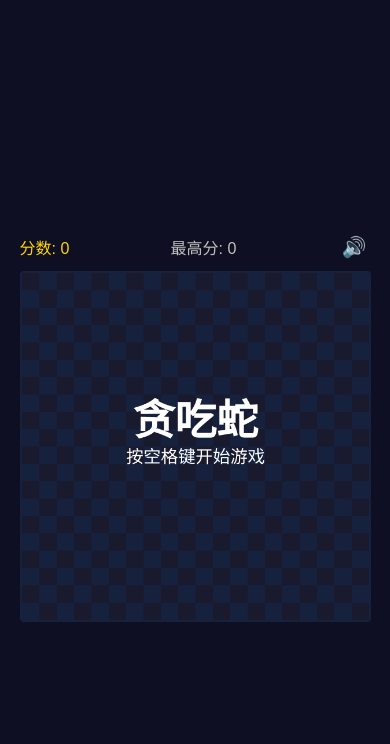
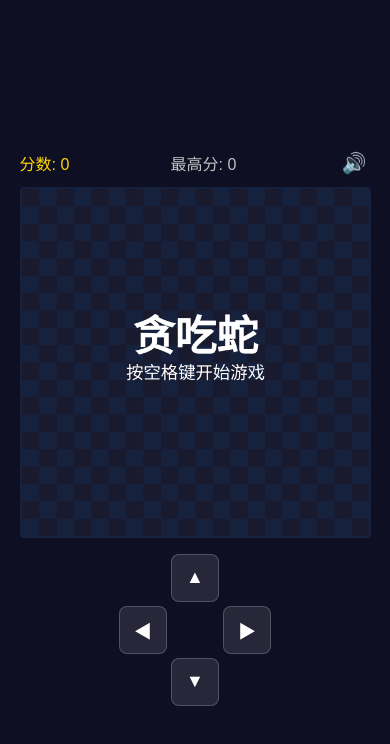
Before and after one commit to jinpeng-vnode/snake-game, a plain HTML site: page index.html in a window 390 px wide. Drawn offline with Linux system fonts and the light colour scheme.

Commit message:
feat(index): TASK-002 添加虚拟方向键HTML/CSS + canvas touch-action:none

```diff
--- a/index.html
+++ b/index.html
@@ -57,6 +57,44 @@
             height: auto;
             border: 2px solid #16213e;
             border-radius: 4px;
+            touch-action: none; /* 禁止触摸滚动/缩放（TASK-002） */
+        }
+
+        /* 虚拟方向键（TASK-002）— 默认隐藏，< 768px 显示 */
+        .dpad-container {
+            display: none;
+            flex-direction: column;
+            align-items: center;
+            margin-top: 16px;
+            gap: 4px;
+        }
+        .dpad-middle {
+            display: flex;
+            align-items: center;
+            gap: 4px;
+        }
+        .dpad-btn {
+            width: clamp(48px, 12vw, 64px);
+            height: clamp(48px, 12vw, 64px);
+            background: rgba(255, 255, 255, 0.1);
+            border: 1px solid rgba(255, 255, 255, 0.2);
+            border-radius: 8px;
+            color: #ffffff;
+            font-size: clamp(18px, 4vw, 24px);
+            cursor: pointer;
+            touch-action: manipulation;
+            user-select: none;
+            -webkit-user-select: none;
+        }
+        .dpad-btn:active {
+            background: rgba(255, 255, 255, 0.3);
+        }
+        .dpad-center {
+            width: clamp(48px, 12vw, 64px);
+            height: clamp(48px, 12vw, 64px);
+        }
+        @media (max-width: 767px) {
+            .dpad-container { display: flex; }
         }
     </style>
 </head>
@@ -70,6 +108,16 @@
         </div>
         <!-- 游戏画布（动态尺寸，由JS计算） -->
         <canvas id="gameCanvas" width="400" height="400"></canvas>
+        <!-- 虚拟方向键（TASK-002）— 仅 < 768px 显示 -->
+        <div id="dpad" class="dpad-container">
+            <button class="dpad-btn dpad-up" data-dir="up" aria-label="上">▲</button>
+            <div class="dpad-middle">
+                <button class="dpad-btn dpad-left" data-dir="left" aria-label="左">◀</button>
+                <div class="dpad-center"></div>
+                <button class="dpad-btn dpad-right" data-dir="right" aria-label="右">▶</button>
+            </div>
+            <button class="dpad-btn dpad-down" data-dir="down" aria-label="下">▼</button>
+        </div>
     </div>
 
     <script type="module" src="js/main.js"></script>
```
